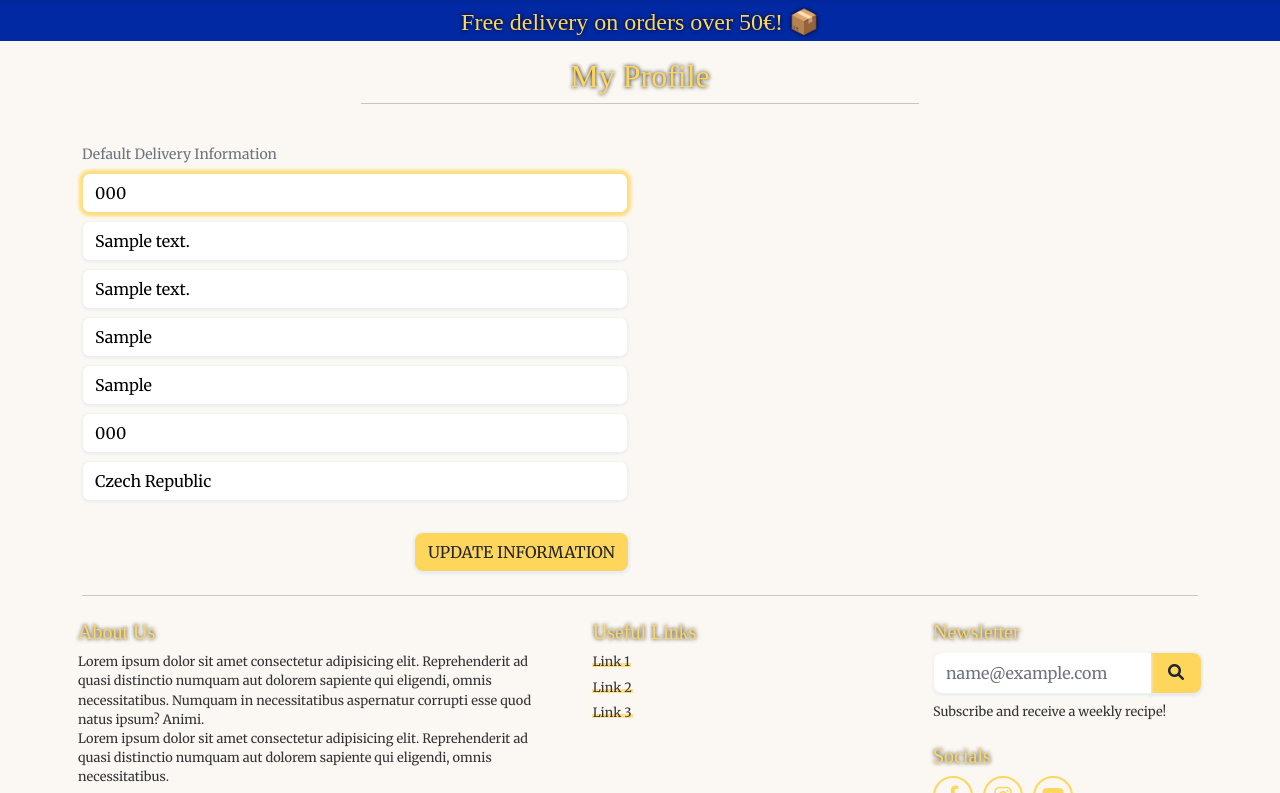
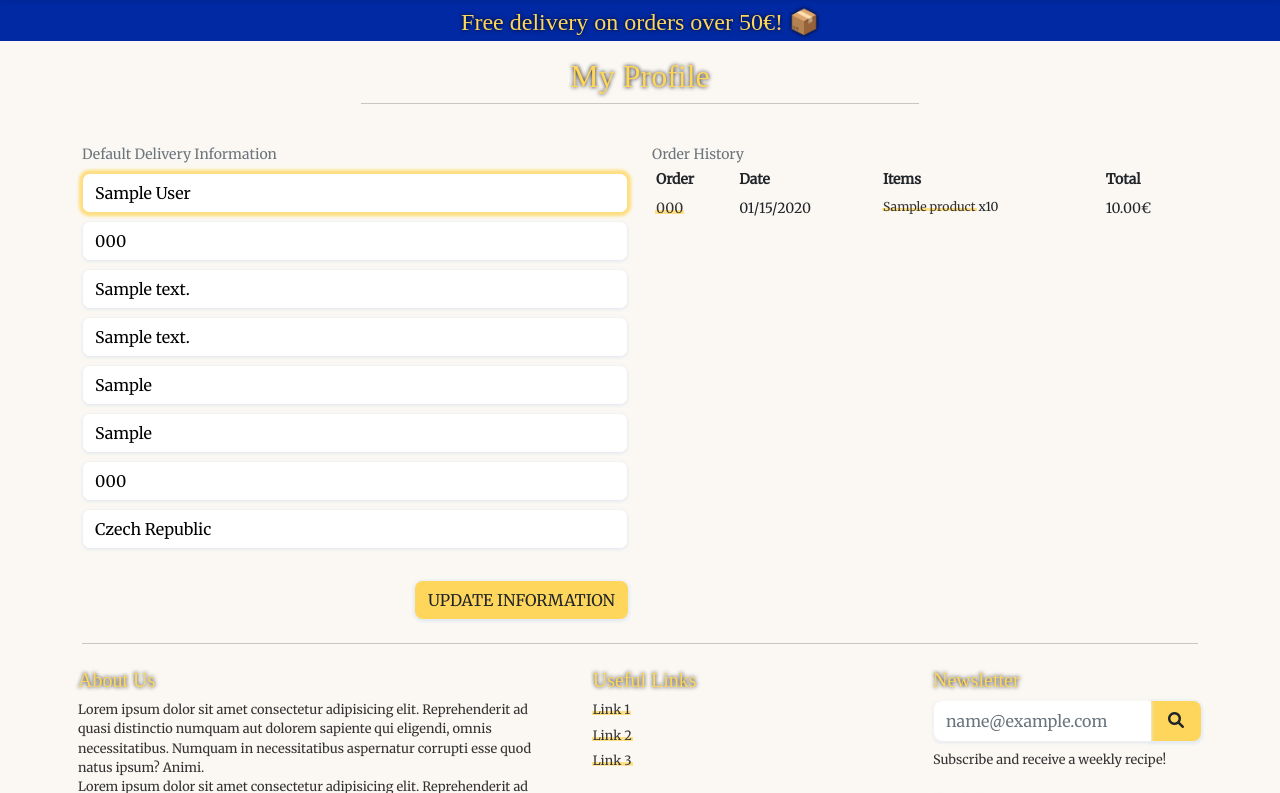
Before and after one commit to LuciusVH/the_pastry_box, a Django app: page /profile/ in a window 1280 px wide. Shown: the part 103-896 px from the top of the page. Run offline with Django 4.2, Linux system fonts and the light colour scheme; a user stored in the database is signed in; tables that the repository leaves empty hold one stand-in row (values such as "Sample post"); some libraries are stand-ins or nearby versions; some web fonts are replaced.

Commit message:
added order history & updated checkout views

```diff
--- a/checkout/admin.py
+++ b/checkout/admin.py
@@ -15,9 +15,9 @@ class OrderAdmin(admin.ModelAdmin):
     readonly_fields = ('order_number', 'date', 'delivery_cost', 'order_total',
                        'grand_total', 'original_cart', 'stripe_pid',)
 
-    fields = ('order_number', 'date', 'full_name', 'email', 'phone_number',
-              'street_address1', 'street_address2', 'postcode', 'city',
-              'county', 'country', 'delivery_cost', 'order_total',
+    fields = ('order_number', 'user_profile', 'date', 'full_name', 'email',
+              'phone_number', 'street_address1', 'street_address2', 'postcode',
+              'city', 'county', 'country', 'delivery_cost', 'order_total',
               'grand_total', 'original_cart', 'stripe_pid',)
 
     list_display = ('order_number', 'date', 'full_name', 'order_total',
--- a/checkout/templates/checkout/checkout.html
+++ b/checkout/templates/checkout/checkout.html
@@ -39,7 +39,7 @@
               {% if item.product.image %}
               <img class="img-fluid" src="{{ item.product.image.url }}">
               {% else %}
-              <img class="img-fluid" src="{{ STATIC_URL }}/img/noimage.png">
+              <img class="img-fluid" src="{{ MEDIA_URL }}noimage.png">
               {% endif %}
             </div>
           </div>
--- a/profiles/forms.py
+++ b/profiles/forms.py
@@ -14,6 +14,7 @@ class UserProfileForm(forms.ModelForm):
         """
         super().__init__(*args, **kwargs)
         placeholders = {
+            'default_full_name': 'Full Name',
             'default_phone_number': 'Phone Number',
             'default_street_address1': 'Street Address 1',
             'default_street_address2': 'Street Address 2',
@@ -22,7 +23,7 @@ class UserProfileForm(forms.ModelForm):
             'default_postcode': 'Postal Code',
         }
 
-        self.fields['default_phone_number'].widget.attrs['autofocus'] = True
+        self.fields['default_full_name'].widget.attrs['autofocus'] = True
         for field in self.fields:
             if field != 'default_country':
                 if self.fields[field].required:
--- a/profiles/models.py
+++ b/profiles/models.py
@@ -12,6 +12,7 @@ class UserProfile(models.Model):
     delivery information and order history
     """
     user = models.OneToOneField(User, on_delete=models.CASCADE)
+    default_full_name = models.CharField(max_length=20, null=True, blank=True)
     default_phone_number = models.CharField(max_length=20, null=True,
                                             blank=True)
     default_street_address1 = models.CharField(max_length=80, null=True,
--- a/profiles/templates/profiles/profile.html
+++ b/profiles/templates/profiles/profile.html
@@ -36,7 +36,42 @@
     </div>
     {% comment %} User orders {% endcomment %}
     <div class="col-12 col-lg-6">
-
+      <p class="text-muted">Order History</p>
+      <div class="order-history table-responsive">
+        <table class="table table-sm table-borderless">
+          <thead>
+            <tr>
+              <th>Order</th>
+              <th>Date</th>
+              <th>Items</th>
+              <th>Total</th>
+            </tr>
+          </thead>
+          <tbody>
+            {% for order in orders %}
+            <tr>
+              <td>
+                <a href="{% url 'order_history' order.order_number %}" title="{{ order.order_number }}">
+                  {{ order.order_number|truncatechars:6 }}
+                </a>
+              </td>
+              <td>{{ order.date | date:"SHORT_DATE_FORMAT" }}</td>
+              <td>
+                <ul class="list-unstyled">
+                  {% for item in order.lineitems.all %}
+                  <li class="small">
+                    <a href="{% url 'product_detail' item.product.id %}">{{ item.product.name }}</a>
+                    x{{ item.quantity }}
+                  </li>
+                  {% endfor %}
+                </ul>
+              </td>
+              <td>{{ order.grand_total }}€</td>
+            </tr>
+            {% endfor %}
+          </tbody>
+        </table>
+      </div>
     </div>
   </div>
 </div>
--- a/profiles/urls.py
+++ b/profiles/urls.py
@@ -2,5 +2,7 @@ from django.urls import path
 from . import views
 
 urlpatterns = [
-    path('', views.profile, name='profile')
+    path('', views.profile, name='profile'),
+    path('order_history/<order_number>', views.order_history,
+         name='order_history'),
 ]
--- a/profiles/views.py
+++ b/profiles/views.py
@@ -4,6 +4,7 @@ from django.contrib import messages
 
 from .models import UserProfile
 from .forms import UserProfileForm
+from checkout.models import Order
 
 # Create your views here.
 
@@ -30,3 +31,15 @@ def profile(request):
     }
 
     return render(request, template, context)
+
+
+def order_history(request, order_number):
+    order = get_object_or_404(Order, order_number=order_number)
+
+    template = 'checkout/checkout_success.html'
+    context = {
+        'order': order,
+        'from_profile': True,
+    }
+
+    return render(request, template, context)
```
Also changed, not shown: checkout/templates/checkout/checkout_success.html (+22 -2 lines), checkout/views.py (+44 -4 lines), profiles/migrations/0002_userprofile_default_full_name.py (added).
